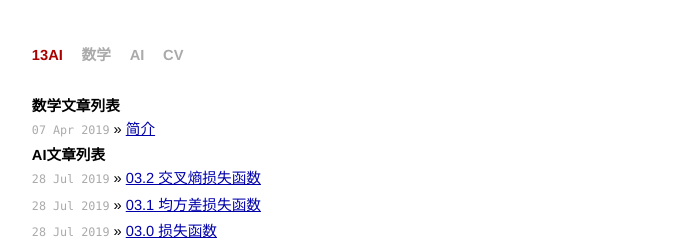
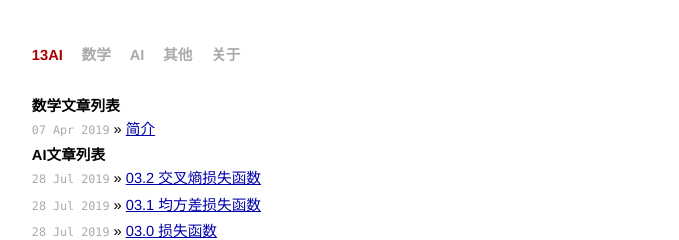
Before and after one commit to xiang-bai/xiang-bai.github.io, a Jekyll site: the page built from index.md, in a window 1280 px wide. Shown: the top 240 px of the page, without its empty margins (300-979 px from the left). Built offline with Jekyll 4.4.1, drawn with Linux system fonts in a browser that asks for light colours.

Commit message:
Update default.html

```diff
--- a/_layouts/default.html
+++ b/_layouts/default.html
@@ -35,9 +35,10 @@
 		<!-- <img src="/images/logo.png"/></a> -->
 		<a href="/">13AI</a>
 <!-- 		<a class="extra" href="/">Home</a> -->
-		<a class="extra" href="/math.md">数学</a>
-		<a class="extra" href="/ai.md">AI</a>
-		<a class="extra" href="/pak-cv.pdf">CV</a>
+		<a class="extra" href="/math">数学</a>
+		<a class="extra" href="/ai">AI</a>
+		<a class="extra" href="/other">其他</a>
+		<a class="extra" href="/about">关于</a>
 	</div>
 
 	{{ content }}
```
